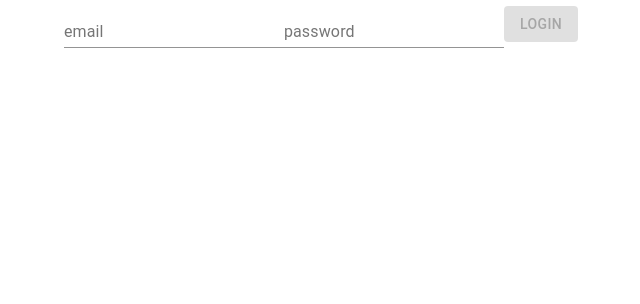
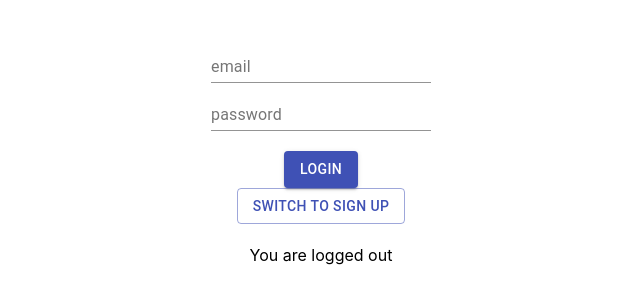
Before and after one commit to rzsouza/react-pwa-typescript-template, a React (Create React App) app: page / in a window 1280 px wide. Shown: the top 304 px of the page, without its empty margins (319-959 px from the left). Built offline with nearby package versions, Linux system fonts and the light colour scheme; the HTML template or start-up script is replaced by a standard one.

Commit message:
Split Auth Page and started to add behaviour

```diff
--- a/src/App.tsx
+++ b/src/App.tsx
@@ -1,58 +1,11 @@
-/* eslint-disable react/jsx-props-no-spreading */
 import React from 'react';
 import './App.css';
-import { useForm } from 'react-hook-form';
-import { Button, Grid, TextField } from '@material-ui/core';
+import AuthPage from './auth/AuthPage';
 
-type AuthDetails = {
-  email: string;
-  password: string;
-};
-
-const App = () => {
-  const { register, handleSubmit, formState } = useForm<AuthDetails>();
-
-  const onSubmit = handleSubmit(({ email, password }) =>
-    // eslint-disable-next-line no-console
-    console.log(email, password)
-  );
-
-  return (
-    <div className="App">
-      <form onSubmit={onSubmit}>
-        <Grid container dir="column" justify="center" alignItems="center">
-          <Grid item>
-            <TextField
-              id="email"
-              label="email"
-              type="email"
-              autoComplete="on"
-              {...register('email', { required: true })}
-            />
-          </Grid>
-          <Grid item>
-            <TextField
-              id="password"
-              label="password"
-              type="password"
-              {...register('password', { required: true })}
-            />
-          </Grid>
-          <Grid item>
-            <Button
-              id="button-submit"
-              variant="contained"
-              color="primary"
-              type="submit"
-              disabled={!formState.isValid}
-            >
-              Login
-            </Button>
-          </Grid>
-        </Grid>
-      </form>
-    </div>
-  );
-};
+const App = () => (
+  <div className="App">
+    <AuthPage />
+  </div>
+);
 
 export default App;
--- /dev/null
+++ b/src/MainPage.tsx
@@ -0,0 +1,3 @@
+const MainPage = () => 'You are logged in!';
+
+export default MainPage;
--- /dev/null
+++ b/src/auth/AuthPage.tsx
@@ -0,0 +1,103 @@
+/* eslint-disable react/jsx-props-no-spreading */
+import React, { useState } from 'react';
+import { useForm } from 'react-hook-form';
+import { Button, Grid, TextField } from '@material-ui/core';
+
+type AuthDetails = {
+  email: string;
+  password: string;
+  confirmPassword: string;
+};
+
+const AuthPage = () => {
+  const [isLogin, setIsLogin] = useState<boolean>(true);
+  const [loginStateMsg, setLoginStateMsg] = useState<string>(
+    'You are logged out'
+  );
+
+  const { register, handleSubmit, watch } = useForm<AuthDetails>();
+
+  const validatePassword = (value: string) =>
+    isLogin || value === watch('confirmPassword');
+
+  const onSubmit = handleSubmit(({ email, password }) => {
+    if (password === 'password') {
+      setLoginStateMsg('You logged in successfully');
+    } else {
+      setLoginStateMsg('You failed to login');
+    }
+  });
+
+  const handleSwitchLogin = () => {
+    setIsLogin(!isLogin);
+  };
+
+  return (
+    <>
+      <form onSubmit={onSubmit} style={{ padding: 5 }}>
+        <Grid container direction="column" justify="center" alignItems="center">
+          <Grid item style={{ paddingTop: 30 }}>
+            <TextField
+              id="email"
+              label="email"
+              type="email"
+              autoComplete="on"
+              {...register('email', { required: true, pattern: /^\S+@\S+$/i })}
+            />
+          </Grid>
+          <Grid item style={{ paddingBottom: 20 }}>
+            <TextField
+              id="password"
+              label="password"
+              type="password"
+              autoComplete="on"
+              {...register('password', {
+                required: true,
+                minLength: 6,
+                validate: validatePassword,
+              })}
+            />
+          </Grid>
+          {isLogin ? (
+            ''
+          ) : (
+            <Grid item style={{ paddingBottom: 20 }}>
+              <TextField
+                id="confirm-password"
+                type="password"
+                label="password confirmation"
+                {...register('confirmPassword', {
+                  required: true,
+                  minLength: 6,
+                })}
+              />
+            </Grid>
+          )}
+
+          <Grid item>
+            <Button
+              id="button-submit"
+              variant="contained"
+              color="primary"
+              type="submit"
+            >
+              {isLogin ? 'Login' : 'Sign Up'}
+            </Button>
+          </Grid>
+          <Grid item>
+            <Button
+              id="button-switch"
+              variant="outlined"
+              color="primary"
+              onClick={handleSwitchLogin}
+            >
+              Switch to {isLogin ? 'Sign Up' : 'Login'}
+            </Button>
+          </Grid>
+        </Grid>
+      </form>
+      <p>{loginStateMsg}</p>
+    </>
+  );
+};
+export default AuthPage;
```
Also changed, not shown: 2 other files (tests, documents, lock files or other folders).
